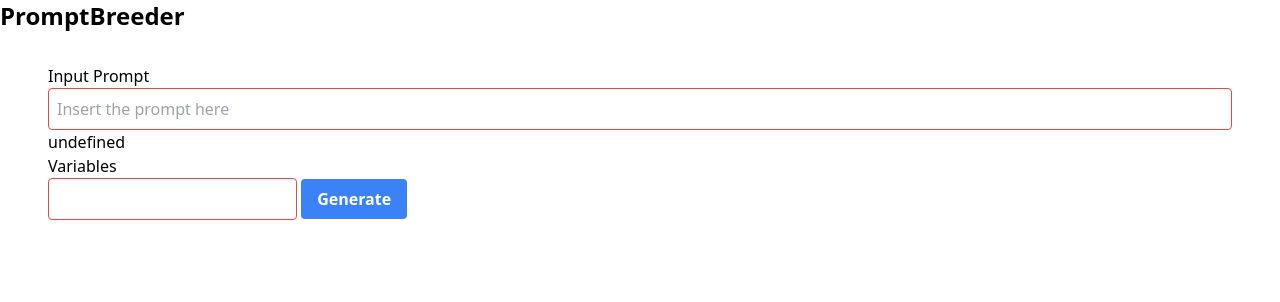
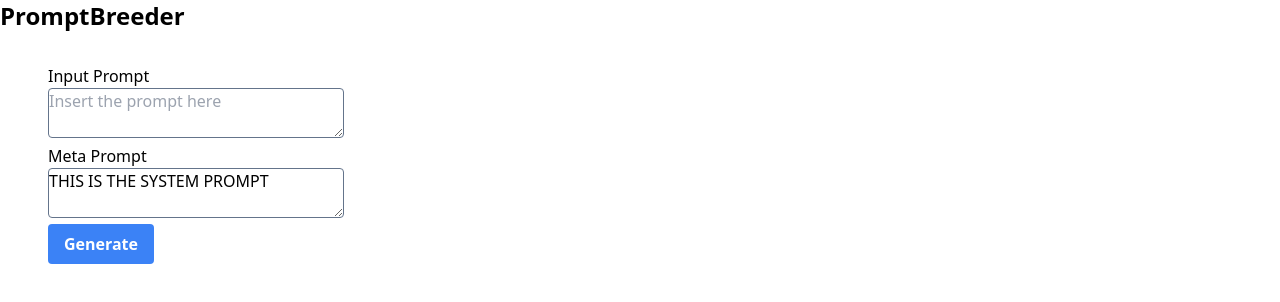
Before and after one commit to sincethestudy/kp_hack, a SvelteKit app in the folder my-app/: page / in a window 1280 px wide. Shown: the top 302 px of the page. Built offline with nearby package versions, Linux system fonts and the light colour scheme.

Commit message:
initial grid ui and complete funcc

```diff
--- a/my-app/src/routes/+page.svelte
+++ b/my-app/src/routes/+page.svelte
@@ -1,5 +1,7 @@
 <script>
+  import { complete } from "./complete.js";
   let userPrompt = "";
+  let systemPrompt = "THIS IS THE SYSTEM PROMPT";
 
   $: promptVariables = userPrompt
     .match(/\{(.*?)\}/g)
@@ -7,75 +9,41 @@
   $: console.log(promptVariables);
   $: dataVariables = [];
 
+  let gridArray = ["", "", "", ""];
+
   async function sendPrompt() {
-    console.log(userPrompt);
-    for (let i = 0; i < promptVariables.length; i++) {
-      console.log(promptVariables[i], dataVariables[i]);
-    }
-    await complete();
+    await complete(gridArray, userPrompt, systemPrompt, promptVariables);
   }
-
-  async function complete() {
-    const response = await fetch("http://localhost:8000/complete", {
-      method: "POST",
-      headers: {
-        "Content-Type": "application/json",
-      },
-      body: JSON.stringify({
-        system_message: "You are an animal generator",
-        user_message: userPrompt,
-        inputs: dataVariables,
-      }),
-    });
-
-    if (!response.ok) {
-      throw new Error("HTTP error " + response.status);
-    }
-
-    let reader = response.body.getReader();
-    let decoder = new TextDecoder();
-
-    streamed_response = "";
-
-    while (true) {
-      let { value, done } = await reader.read();
-      if (done) {
-        break;
-      }
-      let decoded_value = decoder.decode(value, { stream: true });
-      let lines = decoded_value.split("\n").filter(Boolean);
-
-      lines.forEach((line) => {
-        let { text, box_idx } = JSON.parse(line);
-        arr[box_idx] += text;
-        arr = [...arr];
-      });
-    }
-  }
-  let arr = ["", "", "", ""];
 </script>
 
 <h1 class="text-2xl font-bold">PromptBreeder</h1>
-<main class="flex items-start flex-col px-12 py-8 w-full">
-  <section class="w-full">
+<main class="flex items-start flex-row px-12 py-8 w-full">
+  <section class="w-1/4">
     <h3>Input Prompt</h3>
-    <input
+    <textarea
+      type="text"
       bind:value={userPrompt}
       placeholder="Insert the prompt here"
-      class="input border border-red-500 rounded w-full"
+      class="input border border-slate-500 rounded w-full"
     />
-    {promptVariables}
-    <h3>Variables</h3>
-    <input class="input border border-red-500 rounded" />
     {#if promptVariables}
       {#each promptVariables as v, i}
-        <div>Variable {v}</div>
-        <input
-          bind:value={dataVariables[i]}
-          class="input border border-red-500 rounded w-full"
-        />
+        <div class="flex flex-row items-center justify-start">
+          <span class="">{i} :</span>
+          <input
+            bind:value={dataVariables[i]}
+            class="input border border-gray-500 rounded"
+          />
+        </div>
       {/each}
     {/if}
+    <h3>Meta Prompt</h3>
+    <textarea
+      type="text"
+      bind:value={systemPrompt}
+      placeholder={systemPrompt}
+      class="input border border-slate-500 rounded w-full"
+    />
     <button
       on:click={sendPrompt}
       class="bg-blue-500 hover:bg-blue-700 text-white font-bold py-2 px-4 rounded"
@@ -83,16 +51,12 @@
       Generate
     </button>
   </section>
-  <section>
-    {#each arr as item}
-      <p>{item}</p>
+  <section class="flex w-3/4 flex-wrap">
+    {#each gridArray as item}
+      <div class="max-w-lg bg-slate-50">{item}</div>
     {/each}
   </section>
 </main>
 
 <style>
-  .input {
-    padding: 0.5rem;
-    color: dimgrey;
-  }
 </style>
--- /dev/null
+++ b/my-app/src/routes/complete.js
@@ -0,0 +1,37 @@
+export async function complete(arr, dataVariables, systemPrompt, userPrompt) {
+  const response = await fetch("http://localhost:8000/complete", {
+    method: "POST",
+    headers: {
+      "Content-Type": "application/json",
+    },
+    body: JSON.stringify({
+      system_message: systemPrompt,
+      user_message: userPrompt,
+      inputs: dataVariables,
+    }),
+  });
+
+  if (!response.ok) {
+    throw new Error("HTTP error " + response.status);
+  }
+
+  let reader = response.body.getReader();
+  let decoder = new TextDecoder();
+
+  // streamed_response = "";
+
+  while (true) {
+    let { value, done } = await reader.read();
+    if (done) {
+      break;
+    }
+    let decoded_value = decoder.decode(value, { stream: true });
+    let lines = decoded_value.split("\n").filter(Boolean);
+
+    lines.forEach((line) => {
+      let { text, box_idx } = JSON.parse(line);
+      arr[box_idx] += text;
+      arr = [...arr];
+    });
+  }
+}
```
Also changed, not shown: 1 other file (tests, documents, lock files or other folders).
